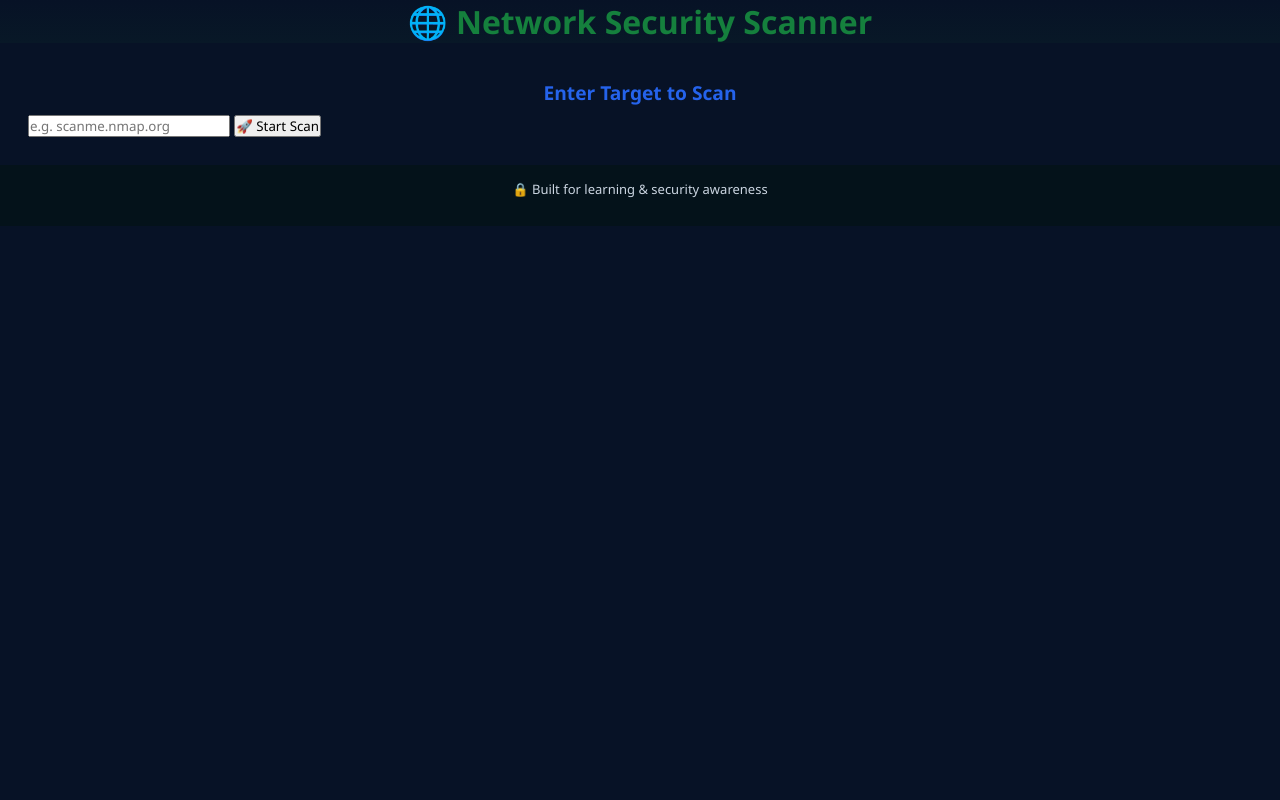
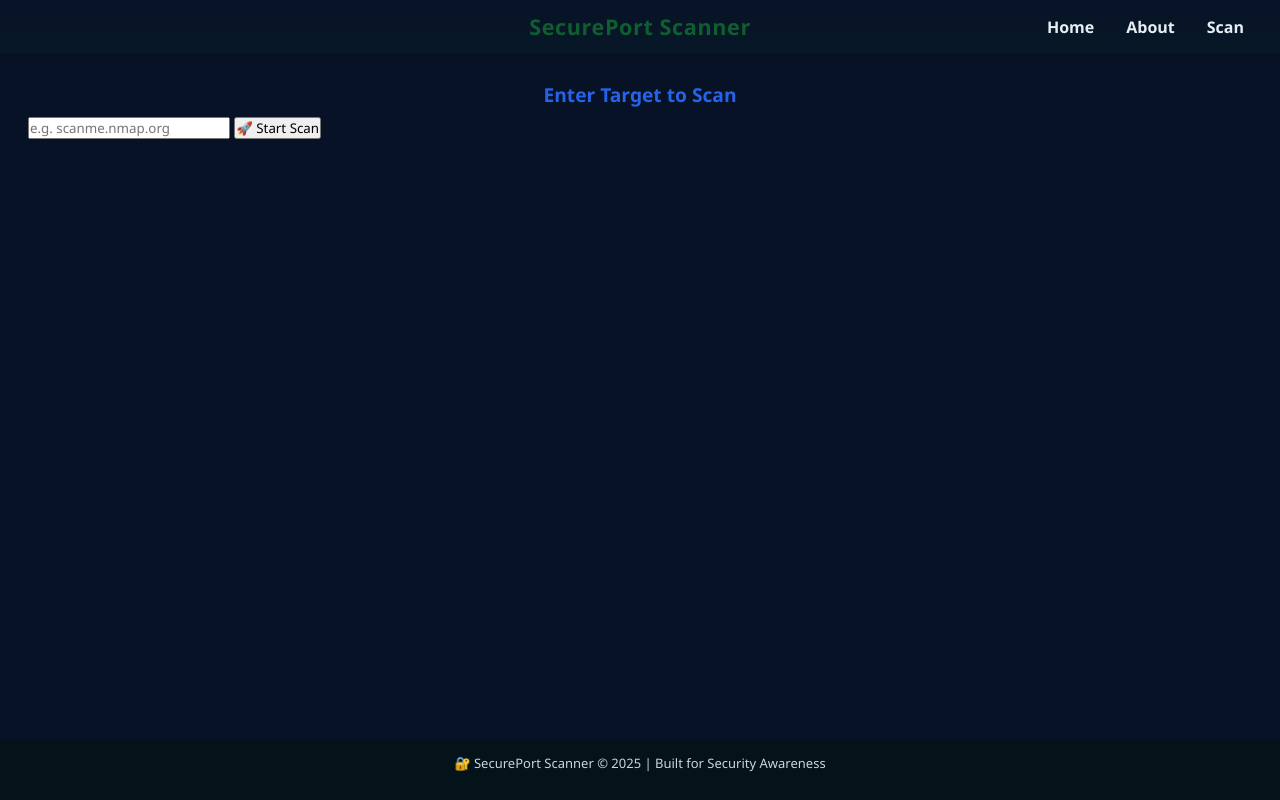
Before and after one commit to sivadharani-a/secureport-scanner, a Flask app: template templates/index.html in a window 1280 px wide. Run offline with Flask 3, Linux system fonts and the light colour scheme; the template is opened without the code that fills it, so the values that code supplies are empty.

Commit message:
Update base.html

```diff
--- a/templates/base.html
+++ b/templates/base.html
@@ -1,22 +1,74 @@
-<!DOCTYPE html>
+<!doctype html>
 <html lang="en">
 <head>
-    <meta charset="UTF-8">
-    <meta name="viewport" content="width=device-width, initial-scale=1.0">
-    <title>{% block title %}Network Security Scanner{% endblock %}</title>
-    <link rel="stylesheet" href="{{ url_for('static', filename='css/style.css') }}">
+  <meta charset="utf-8" />
+  <meta name="viewport" content="width=device-width,initial-scale=1" />
+  <title>SecurePort Scanner</title>
+
+  <link rel="stylesheet" href="{{ url_for('static', filename='style.css') }}">
+  <link rel="stylesheet"
+        href="https://cdnjs.cloudflare.com/ajax/libs/animate.css/4.1.1/animate.min.css"/>
+
+  <!-- Lottie player script (loaded upfront so pages can use it) -->
+  <script src="https://unpkg.com/@lottiefiles/lottie-player@latest/dist/lottie-player.js"></script>
+
+  <!-- small helper to robustly load Lottie (fetch JSON first, then create player) -->
+  <script>
+    function loadLottieInto(containerId, url, w='320px', h='320px') {
+      const container = document.getElementById(containerId);
+      if (!container) return;
+      // show a small placeholder while we attempt fetch
+      container.innerHTML = '<div class="lottie-placeholder">Loading…</div>';
+      fetch(url, { method: 'GET', mode: 'cors' })
+        .then(resp => {
+          if (!resp.ok) throw new Error('Lottie JSON not reachable');
+          // create player
+          const player = document.createElement('lottie-player');
+          player.setAttribute('src', url);
+          player.setAttribute('background', 'transparent');
+          player.setAttribute('speed', '1');
+          player.setAttribute('loop', '');
+          player.setAttribute('autoplay', '');
+          player.style.width = w;
+          player.style.height = h;
+          container.innerHTML = '';
+          container.appendChild(player);
+        })
+        .catch(err => {
+          console.warn('Lottie fetch failed:', err.message);
+          // fallback inline SVG to avoid broken icon
+          container.innerHTML = '<svg width="220" height="220" viewBox="0 0 24 24" xmlns="http://www.w3.org/2000/svg" aria-hidden="true"><defs><linearGradient id="g1" x1="0" x2="1"><stop offset="0" stop-color="#15803d"/><stop offset="1" stop-color="#16a34a"/></linearGradient></defs><rect width="100%" height="100%" rx="20" fill="#071226"/><g transform="translate(3,3)" stroke="url(#g1)" fill="none" stroke-width="1.6"><rect x="2" y="6" width="14" height="10" rx="2"></rect><path d="M9 2v4" stroke-linecap="round"></path><circle cx="9" cy="11" r="1.2" fill="#16a34a"></circle></g></svg>';
+        });
+    }
+  </script>
 </head>
 <body>
+  <div class="wrapper">
     <header>
-        <h1>🌐 Network Security Scanner</h1>
+      <div class="header-grid">
+        <div class="header-left" aria-hidden="true"></div>
+
+        <div class="header-center">
+          <h1 class="site-title">SecurePort Scanner</h1>
+        </div>
+
+        <nav class="header-nav">
+          <ul>
+            <li><a href="{{ url_for('home') }}">Home</a></li>
+            <li><a href="{{ url_for('about') }}">About</a></li>
+            <li><a href="{{ url_for('scan') }}">Scan</a></li>
+          </ul>
+        </nav>
+      </div>
     </header>
 
     <main>
-        {% block content %}{% endblock %}
+      {% block content %}{% endblock %}
     </main>
 
     <footer>
-        <p>🔒 Built for learning & security awareness</p>
+      <p>🔐 SecurePort Scanner © 2025 | Built for Security Awareness</p>
     </footer>
+  </div>
 </body>
 </html>
```
